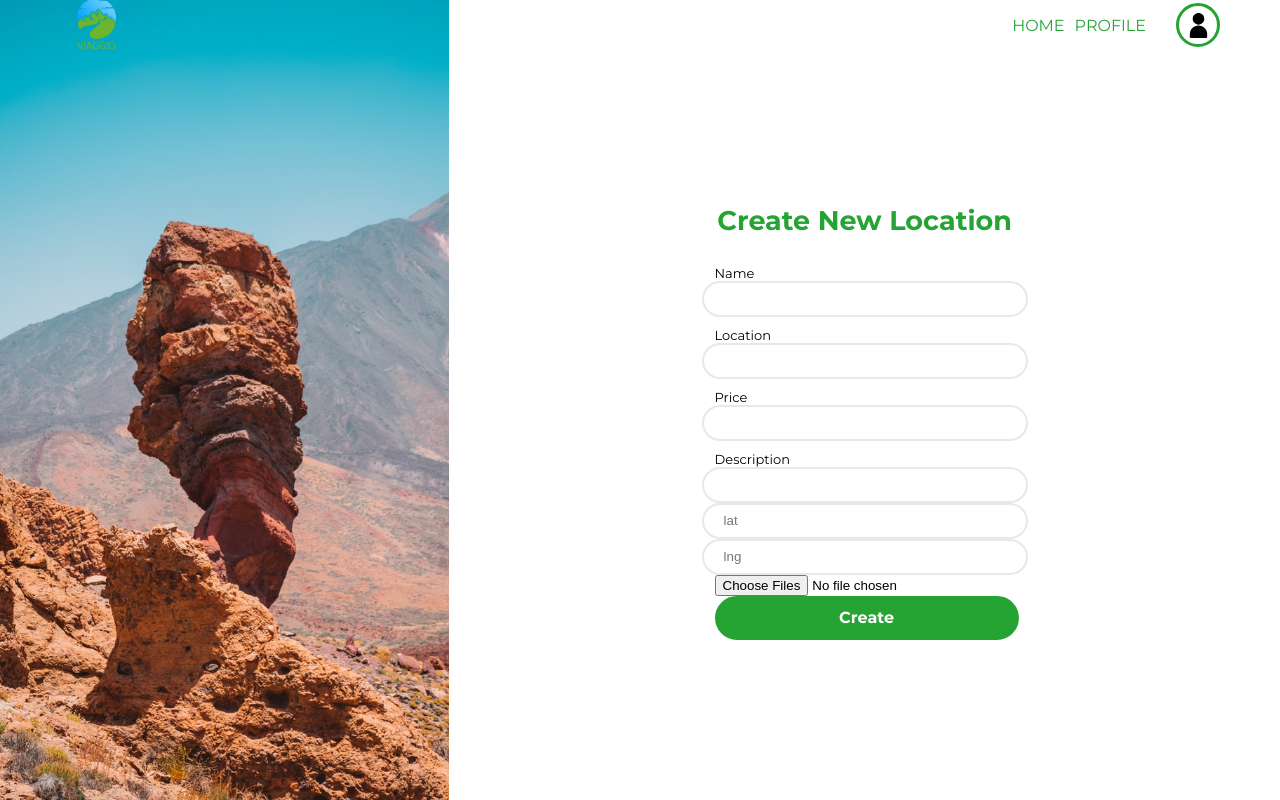
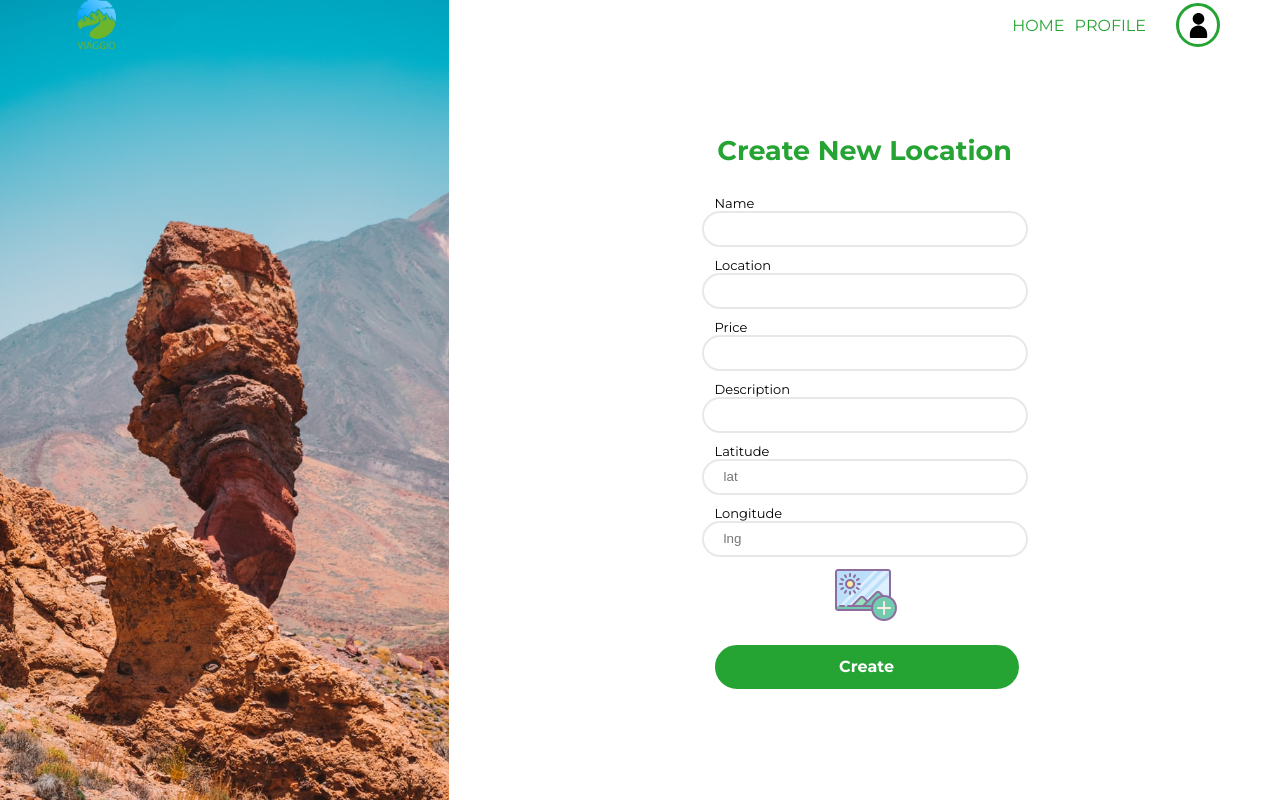
Before and after one commit to SergeyArenzon/viaggio-react, a React (Create React App) app: page /new-location in a window 1280 px wide. Built offline with nearby package versions, Linux system fonts and the light colour scheme; no server answers.

Commit message:
add image

```diff
--- a/src/components/CreateLocation/CreateLocation.scss
+++ b/src/components/CreateLocation/CreateLocation.scss
@@ -44,4 +44,14 @@
         width: 300px;
         margin: auto;
     }
+
+    &__add-image {
+        .add-image-label {
+            cursor: pointer;
+        }
+
+        input[type="file"] {
+            display: none;
+        }
+    }
 }
--- a/src/components/CreateLocation/CreateLocation.tsx
+++ b/src/components/CreateLocation/CreateLocation.tsx
@@ -5,6 +5,7 @@ import { Locations } from "../../services/api/index";
 import createLocationImage from "../../assets/images/create-location-image.jpg";
 import Input from "../UI/Input/Input";
 import BorderedButton from "../UI/BorderedButton/BorderedButton";
+import addImageIcon from '../../assets/images/add-image.png';
 
 const CreateLocation = () => {
   const [images, setImages] = useState<File[]>([]);
@@ -91,14 +92,20 @@ const CreateLocation = () => {
           <div className="create-location__label">Description</div>
           {/* <Input type="textarea" inputRef={descriptionRef}/> */}
           <Input type="textarea" setState={setDescription}/>
+          <div className="create-location__label">Latitude</div>
           <Input type="number" placeholder="lat" step="0.000001" setState={setLat}/>
+          <div className="create-location__label">Longitude </div>
           <Input type="number" placeholder="lng" step="0.000001" setState={setLng}/>
-          <div style={{height:"40px", width: "100%"}}>
-          <input type="file" onChange={imagesInputHandler} multiple></input>
+          <div className="create-location__add-image">
+          <label htmlFor="add-image" className="add-image-label"><img src={addImageIcon}/></label>
+            <input type="file" id="add-image"  onChange={imagesInputHandler} multiple></input>
 
-            <BorderedButton buttonStyle={`${!loading ? "bordered-button--colored-bg" : "bordered-button--no-hover"} bordered-button--rounded-radius`}>
-                Create
-            </BorderedButton>
+
+          </div>
+          <div style={{height:"40px", width: "100%",marginTop:"20px"}}>
+              <BorderedButton buttonStyle={`${!loading ? "bordered-button--colored-bg" : "bordered-button--no-hover"} bordered-button--rounded-radius`}>
+                  Create
+              </BorderedButton>
           </div>
         </div>
       </div>
```
Also changed, not shown: src/assets/images/add-image.png (added).
